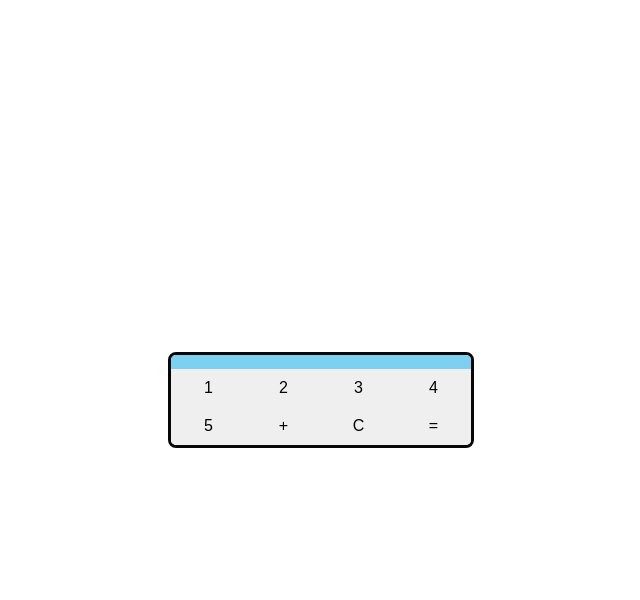
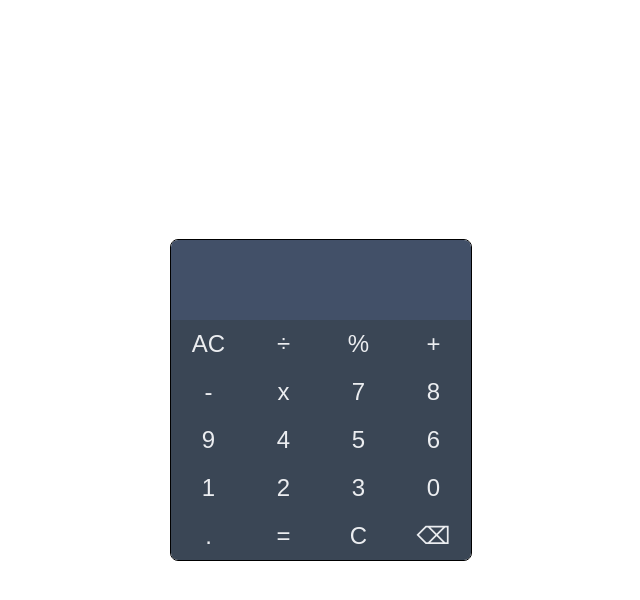
Before and after one commit to AdeyinkaEsi1/BASIC_CALC_APP, a Django app: page / in a window 1280 px wide. Shown: the top 600 px of the page, without its empty margins (319-959 px from the left). Run offline with Django 5.2, Linux system fonts and the light colour scheme.

Commit message:
modified

```diff
--- a/EasyCalc/static/css/styles.css
+++ b/EasyCalc/static/css/styles.css
@@ -8,16 +8,16 @@ body {
 }
 
 .calculator {
-    border: 3px solid #070707;
+    border: 0.5px solid;
     border-radius: 8px;
     overflow: hidden;
     width: 300px;
 }
 
 .screen {
-    background-color: #7cd1f3;
-    padding: 7px;
-    font-size: 1.5em;
+    background-color: #425068;
+    padding: 40px;
+    font-size: 2rem;
     text-align: right;
 }
 
@@ -29,69 +29,12 @@ body {
 button {
     border: none;
     padding: 10px;
-    font-size: 1em;
+    font-size: 1.5em;
     cursor: pointer;
+    color: #ebedf0;
+    background-color: #3A4655;
 }
 
 button:hover {
-    background-color: #ddd;
+    background-color: #242930;
 }
-
-
-
-/* @charset "UTF-8";
-.calc-body {
-    width: 275px;
-    margin: auto;
-    min-height: 400px;
-    box-shadow: 0 8px 50px -7px black;
-    background: #3A4655;
-}
-Calculator Display Screen
-.calc-screen {
-    padding: 1rem;
-}
-#calc-operation {
-    font-size: 1.3rem;
-    text-align: right;
-    color: #727B86;
-    padding-bottom: .5rem;
-}
-#calc-typed {
-    font-size: 2rem;
-    text-align: right;
-    color: #fff;
-}
-Calculator Buttons
-.calc-button-row{
-    display: table;
-}
-.calc-button-row button {
-    display: table-cell;
-    width: 25%;
-    background: #425062;
-    color: #fff;
-    height: 65px;
-    font-size: 1.3rem;
-    border: none;
-    border-color:#3C4857;
-    border-width: 1px 1px 0px 0;
-    border-style: solid;
-}
-.calc-button-row button.ac {
-    color: #ff7665;
-}
-.calc-button-row button.opt {
-    color: #ffbc56;
-}
-The border has been managed in every fourth button so that the design will not distract.
-.calc-button-row button:nth-child(4n){
-    border-right: none;
-}
-.calc-button-row button:active {
-    position: relative;
-    top: 1px;
-}
-.calc-button-row button:hover {
-    background: #3e4b5c;
-} */
--- a/EasyCalc/static/js/script.js
+++ b/EasyCalc/static/js/script.js
@@ -1,4 +1,3 @@
-alert('Hello from script.js!');
 
 let screen = document.getElementById('screen');
 
@@ -22,3 +21,16 @@ function calculate() {
         screen.textContent = 'Error';
     }
 }
+
+function backspace() {
+    let currentText = screen.textContent;
+
+    // Check if the text is not already '0' or 'Error'
+    if (currentText !== '0' && currentText !== 'Error') {
+        // Remove the last character from the text
+        let newText = currentText.slice(0, -1);
+
+        // If the text becomes empty, set it to '0'
+        screen.textContent = newText || '0';
+    }
+}
--- a/EasyCalc/templates/EasyCalc/index.html
+++ b/EasyCalc/templates/EasyCalc/index.html
@@ -20,60 +20,30 @@
     <div class="calculator">
         <div class="screen" id="screen"> </div>
         <div class="buttons">
+            <button onclick="clearScreen()">AC</button>
+            <button onclick="appendToScreen('/')">&#247;</button>
+            <button onclick="appendToScreen('%')">&#37;</button>
+            <button onclick="appendToScreen('+')">+</button>
+            <button onclick="appendToScreen('-')">-</button>
+            <button onclick="appendToScreen('*')">x</button>
+            <button onclick="appendToScreen('7')">7</button>
+            <button onclick="appendToScreen('8')">8</button>
+            <button onclick="appendToScreen('9')">9</button>
+            <button onclick="appendToScreen('4')">4</button>
+            <button onclick="appendToScreen('5')">5</button>
+            <button onclick="appendToScreen('6')">6</button>
             <button onclick="appendToScreen('1')">1</button>
             <button onclick="appendToScreen('2')">2</button>
             <button onclick="appendToScreen('3')">3</button>
-            <button onclick="appendToScreen('4')">4</button>
-            <button onclick="appendToScreen('5')">5</button>
-            <button onclick="appendToScreen('+')">+</button>
+            <button onclick="appendToScreen('0')">0</button>
+            <button onclick="appendToScreen('.')">.</button>
+
             <!-- Add more buttons as needed -->
-
+            <button onclick="calculate()">=</button>
             <button onclick="clearScreen()">C</button>
-            <button onclick="calculate()">=</button>
+            <button onclick="backspace()">&#9003;</button>
         </div>
     </div>
-
-
-    <!-- <div class="calc-body">
-        Calculator Display Screen
-        <div class="calc-screen">
-            Add your display screen content here
-            <form method="post" action="{% url 'calculator' %}">
-                <div id="calc-operation">1234 + 567 + </div>
-                <div id="calc-typed">89</div>
-            </form>
-        </div> -->
-
-        <!-- Calculator Buttons
-        <div class="calc-button-row">
-            Add your calculator buttons here
-            <button class="ac">AC</button>
-            <button class="opt">&#43;&#47;&#8722;</button>
-            <button class="opt">&#37;</button>
-            <button class="opt">&#247;</button>
-            <button>7</button>
-            <button>8</button>
-            <button>9</button>
-            <button class="opt">&#215;</button>
-            <button>4</button>
-            <button>5</button>
-            <button>6</button>
-            <button class="opt">&#8722;</button>
-            <button>1</button>
-            <button>2</button>
-            <button>3</button>
-            <button class="opt">&#43;</button>
-            <button>0</button>
-            <button>.</button>
-            <button>&#9003;</button>
-            <button class="opt">&#61;</button>
-        </div>
-    </div>""""
-     -->
-
-    <!-- {% if result %} -->
-        <!-- <p>Result: {{ result }}</p> -->
-    <!-- {% endif %} -->
 
     <script src="{% static '/js/script.js' %}"></script>
 
```
Also changed, not shown: EasyCalc/views.py (+0 -18 lines).
